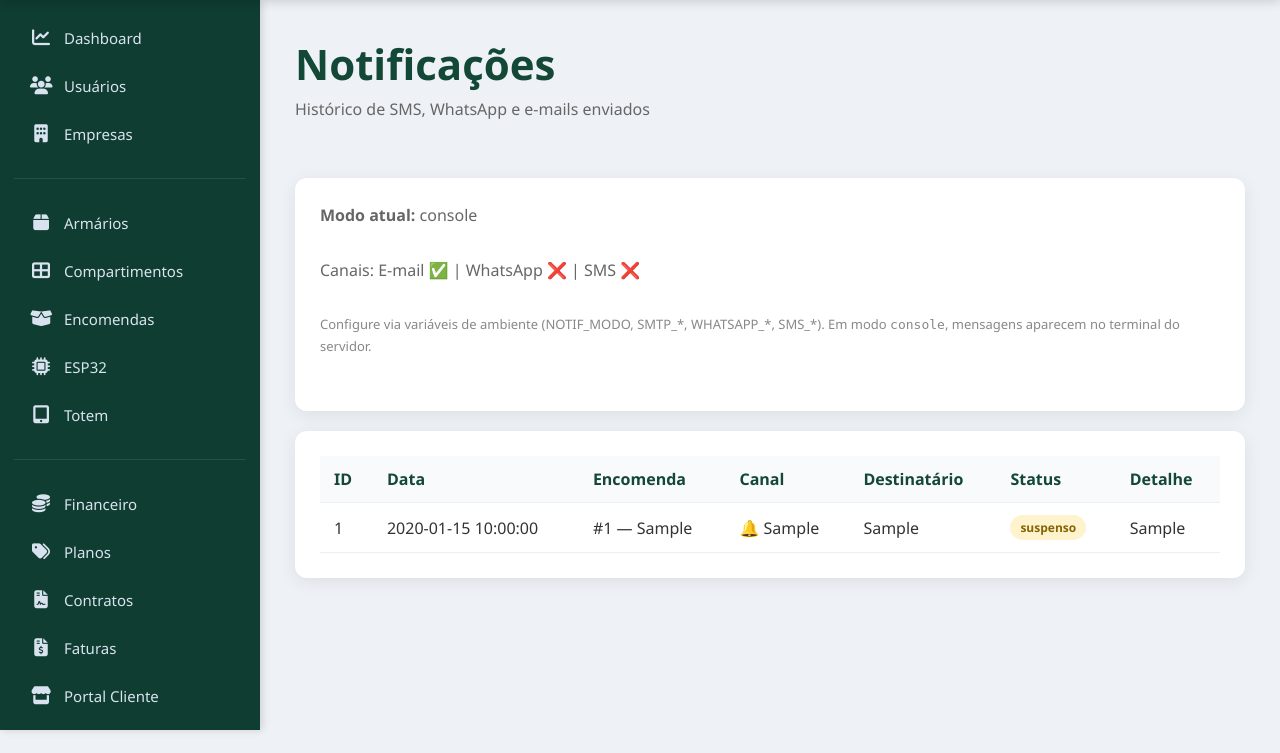
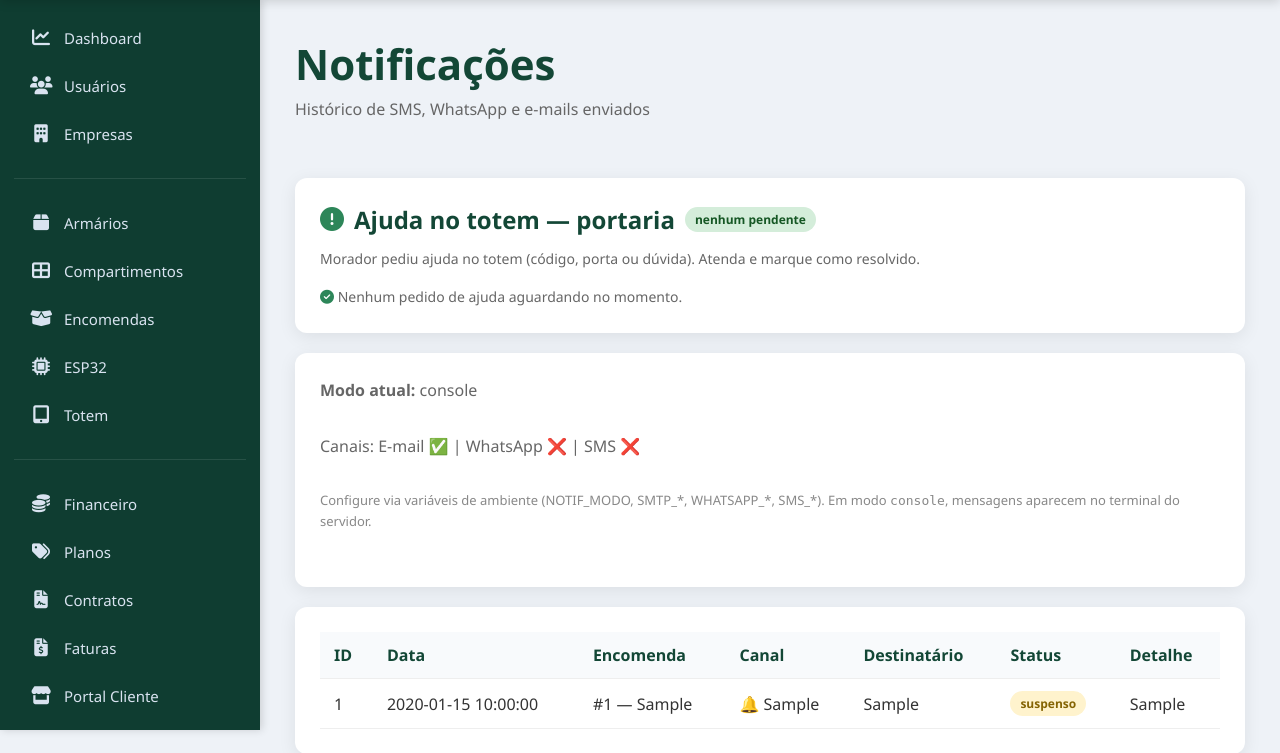
Before and after one commit to sandrodemoraes/eleva-locker, a Flask app: page /notificacoes in a window 1280 px wide. Shown: the part 70-823 px from the top of the page. Run offline with Flask 3, Linux system fonts and the light colour scheme; the visitor is signed in with stand-in values (Sample User, id 1); data comes from the database, SQL or seed files in the repository; tables that the repository leaves empty hold one stand-in row (values such as "Sample post"); some libraries are stand-ins or nearby versions.

Commit message:
fix(notificacoes): Atendido volta sempre para /notificacoes#ajuda-totem
- Remove redirect pelo referrer (mandava para pagina errada)
- Secao ajuda totem visivel mesmo sem pendentes

Co-authored-by: sandrodemoraes <sandrodemoraes@users.noreply.github.com>

```diff
--- a/routes/notificacoes.py
+++ b/routes/notificacoes.py
@@ -1,4 +1,4 @@
-from flask import Blueprint, render_template, session, redirect, url_for, flash, request
+from flask import Blueprint, render_template, session, redirect, url_for, flash
 
 from middleware.auth_required import login_required
 from services.notificacao_service import NotificacaoService
@@ -26,11 +26,18 @@ def listar():
 @login_required
 def ajuda_totem_atendido(pedido_id):
     try:
-        TotemAjudaService.marcar_atendido(pedido_id, session.get("usuario") or session.get("nome") or "admin")
+        TotemAjudaService.marcar_atendido(
+            pedido_id,
+            session.get("usuario") or session.get("nome") or "admin",
+        )
         flash("Pedido de ajuda marcado como atendido.", "success")
     except ValueError as erro:
         flash(str(erro), "warning")
-    destino = request.referrer or url_for("notificacoes.listar")
-    if "#" not in destino:
-        destino = url_for("notificacoes.listar") + "#ajuda-totem"
-    return redirect(destino)
+    return redirect(url_for("notificacoes.listar", _anchor="ajuda-totem"))
+
+
+@notificacoes_bp.route("/notificacoes/ajuda-totem/<int:pedido_id>/atendido", methods=["GET"])
+@login_required
+def ajuda_totem_atendido_get(pedido_id):
+    """Evita página em branco/erro se o navegador abrir o link do POST."""
+    return redirect(url_for("notificacoes.listar", _anchor="ajuda-totem"))
--- a/templates/notificacoes.html
+++ b/templates/notificacoes.html
@@ -21,12 +21,14 @@
     {% endfor %}
 {% endwith %}
 
-<div id="ajuda-totem" class="table-box ajuda-totem-box" style="margin-bottom:20px;{% if not ajuda_pedidos %}display:none;{% endif %}">
+<div id="ajuda-totem" class="table-box ajuda-totem-box" style="margin-bottom:20px;">
     <h2 style="color:#134736;margin:0 0 12px;display:flex;align-items:center;gap:10px;">
-        <i class="fa-solid fa-circle-exclamation" style="color:#e74c3c;"></i>
-        Ajuda no totem — aguardando portaria
+        <i class="fa-solid fa-circle-exclamation" style="color:#{% if ajuda_pedidos %}e74c3c{% else %}2d8659{% endif %};"></i>
+        Ajuda no totem — portaria
         {% if ajuda_pedidos %}
         <span class="badge badge-aguardando_retirada">{{ ajuda_pedidos|length }} pendente(s)</span>
+        {% else %}
+        <span class="badge badge-retirada">nenhum pendente</span>
         {% endif %}
     </h2>
     <p style="color:#666;margin-bottom:16px;font-size:14px;">
@@ -70,6 +72,11 @@
             {% endfor %}
         </tbody>
     </table>
+    {% else %}
+    <p style="color:#666;margin:0;font-size:14px;">
+        <i class="fa-solid fa-check-circle" style="color:#2d8659;"></i>
+        Nenhum pedido de ajuda aguardando no momento.
+    </p>
     {% endif %}
 </div>
 
```
